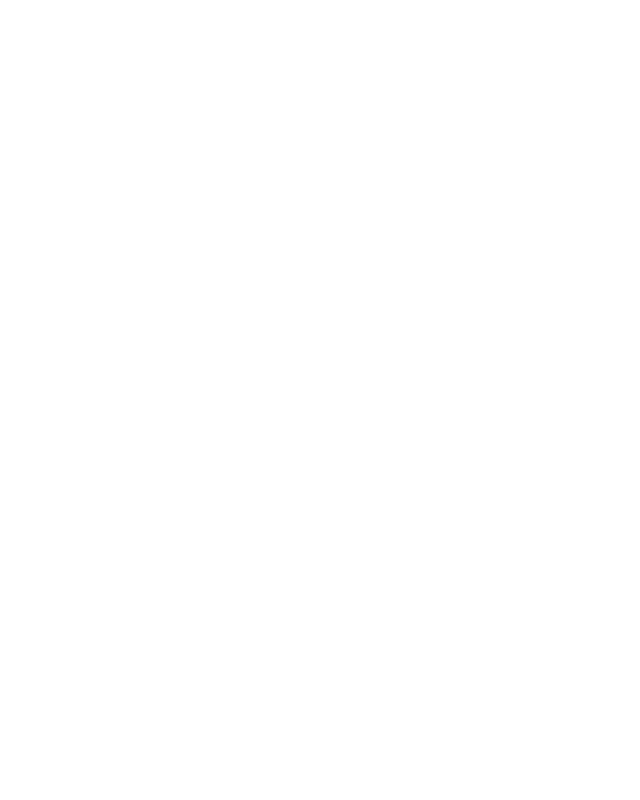
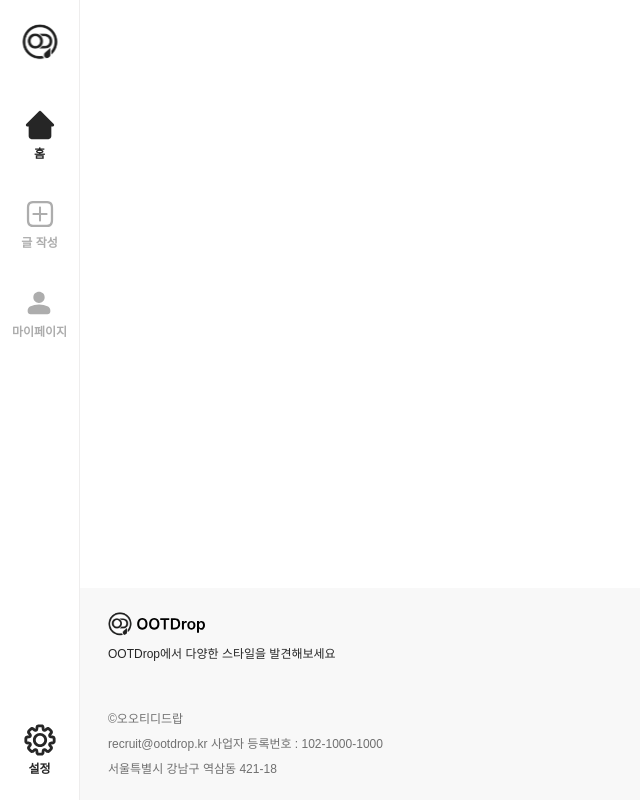
Before and after one commit to dontstopjo/dontstop-client, a React (Vite) app: page / in a window 1280 px wide. Shown: the whole page, without its empty margins (0-640 px from the left). Built offline with nearby package versions, Linux system fonts and the light colour scheme; a web font is replaced by a local one.

Commit message:
feat : layout

```diff
--- /dev/null
+++ b/src/layouts/RootLayout.tsx
@@ -0,0 +1,21 @@
+import styled from '@emotion/styled';
+import { Outlet } from 'react-router-dom';
+import { Footer, SideBar } from '../components';
+
+export const RootLayout = () => {
+  return (
+    <div>
+      <SideBar />
+      <Footer />
+      <Main>
+        <Outlet />
+      </Main>
+    </div>
+  );
+};
+
+const Main = styled.main`
+  margin: 0 0 202px 80px;
+  width: calc(100vw - 80px);
+  height: calc(100vh - 202px);
+`;
--- /dev/null
+++ b/src/layouts/index.ts
@@ -0,0 +1 @@
+export * from './RootLayout';
--- a/src/router.tsx
+++ b/src/router.tsx
@@ -1,8 +1,9 @@
 import { createBrowserRouter } from 'react-router-dom';
+import { RootLayout } from './layouts';
 
 export const router = createBrowserRouter([
   {
     path: '/',
-    element: <div></div>,
+    element: <RootLayout />,
   },
 ]);
```
